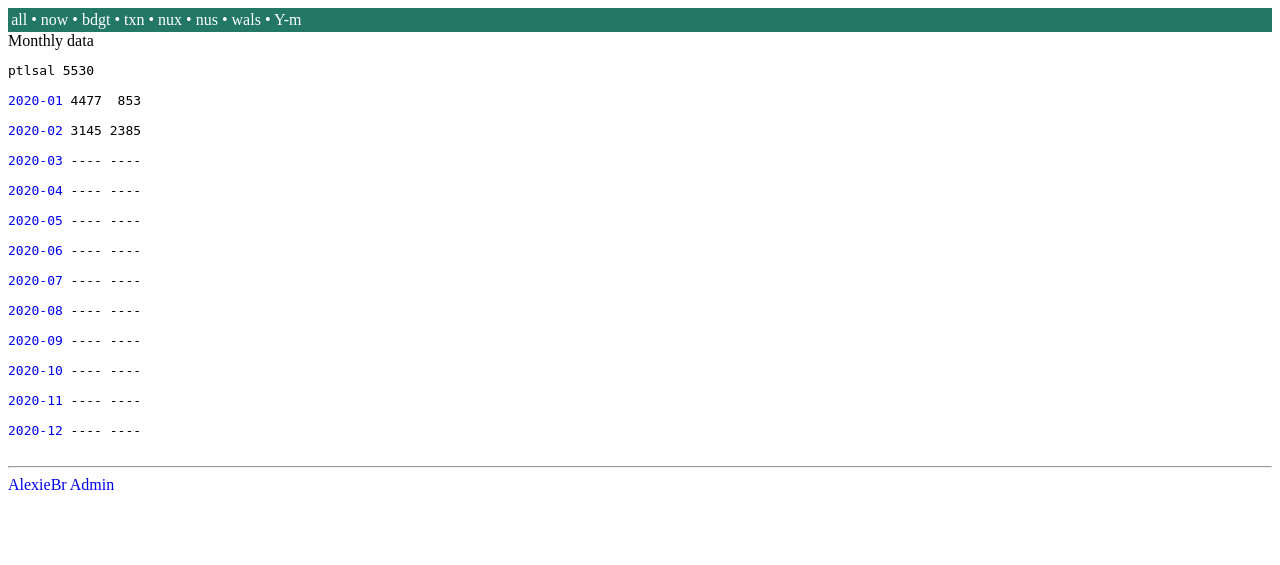
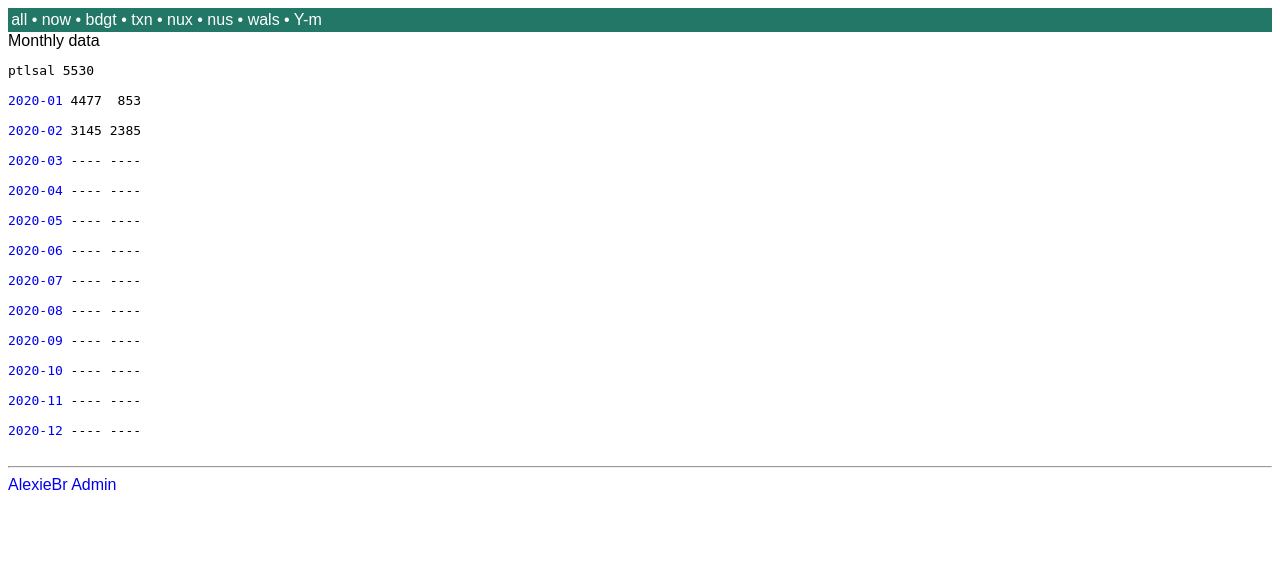
Before and after one commit to heitorchang/alexiebr, a Django app: page /hist/ in a window 1280 px wide. Shown: the top 565 px of the page. Run offline with Django 3.2, Linux system fonts and the light colour scheme.

Commit message:
font sans-serif

```diff
--- a/alexieui/templates/alexieui/base.html
+++ b/alexieui/templates/alexieui/base.html
@@ -6,6 +6,10 @@
 
         <title>AlexieBr</title>
         <style>
+         body {
+             font-family: sans-serif;
+         }
+
          a {
              text-decoration: none;
          }
```
